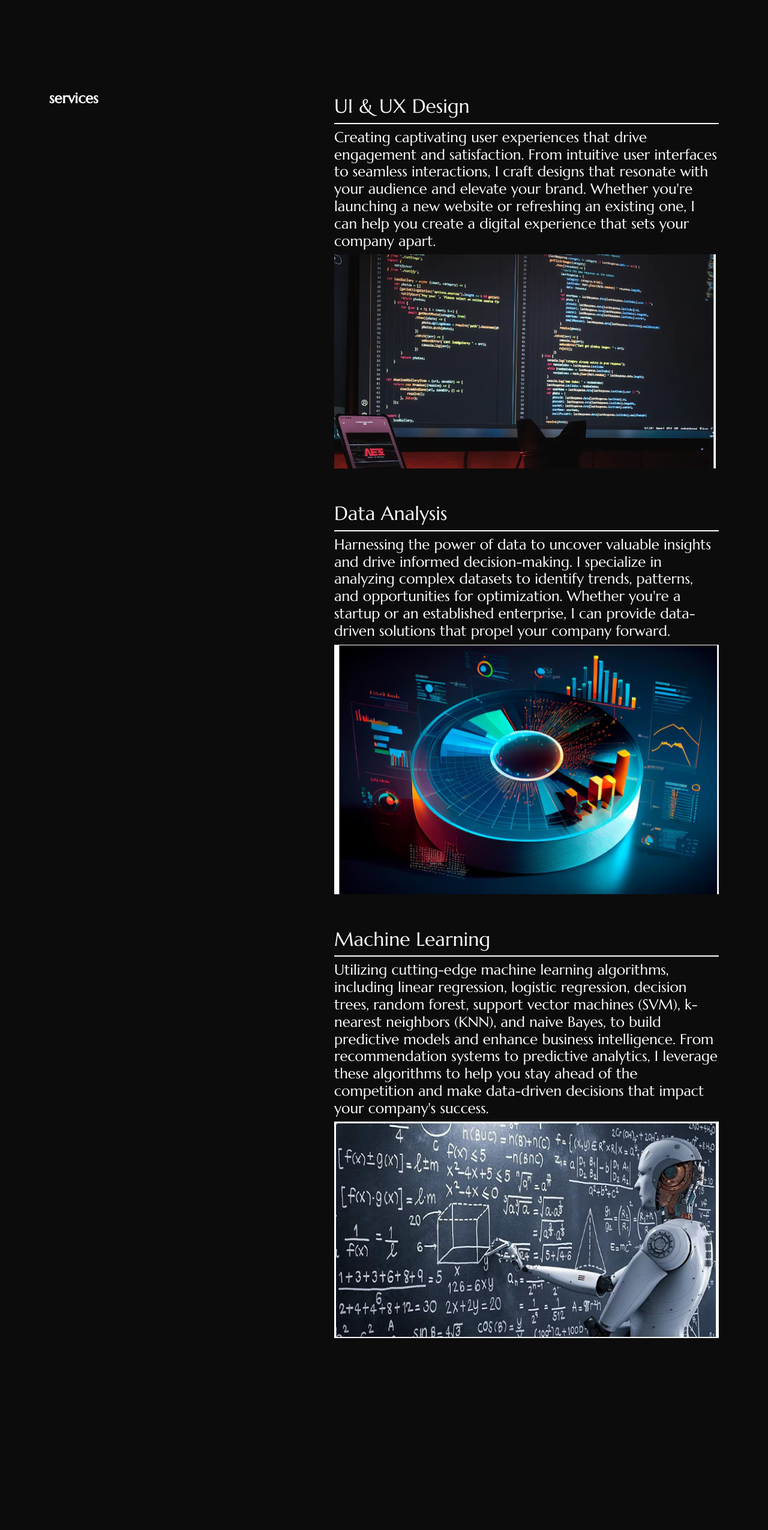
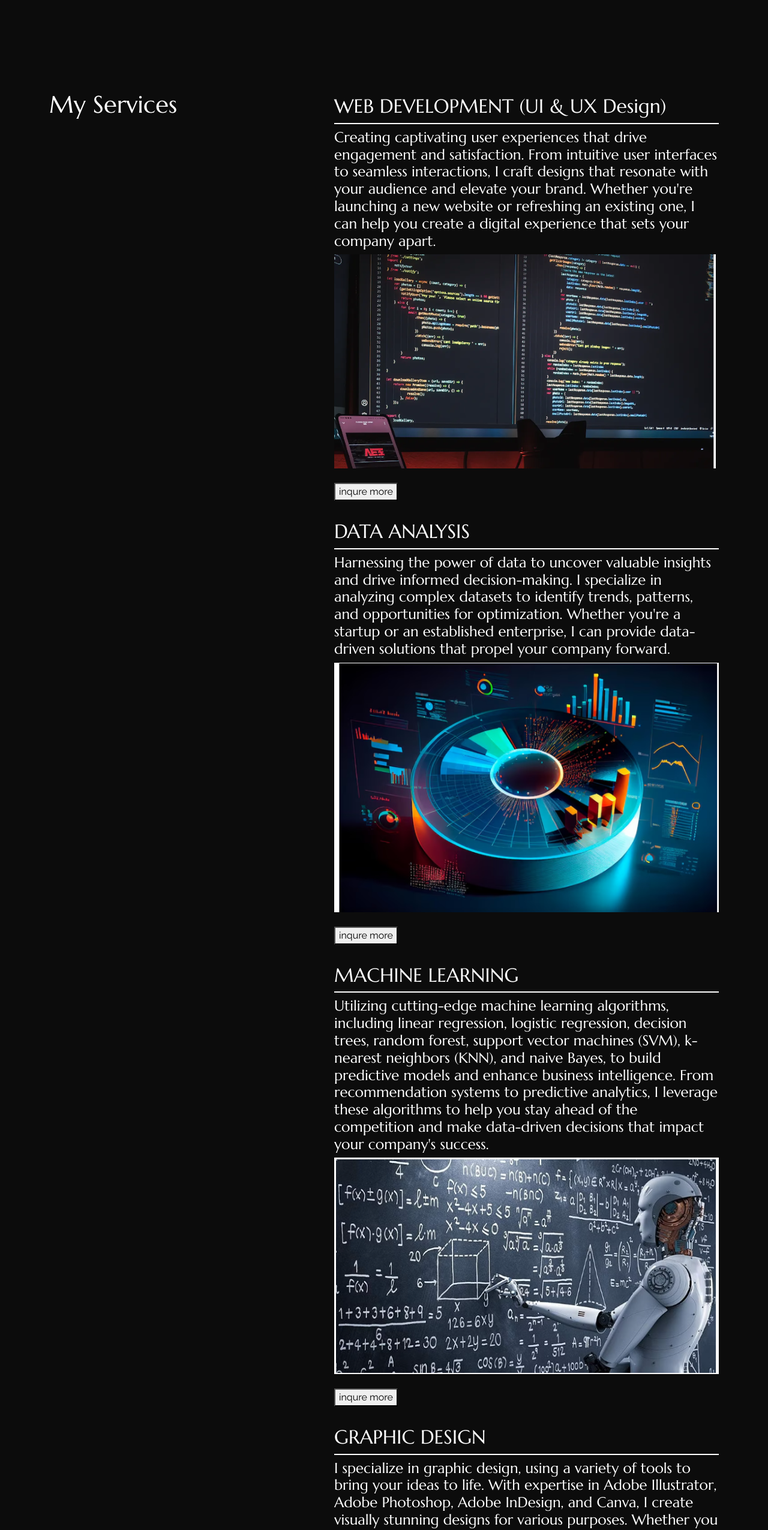
Before and after one commit to mugane-wahome/myprofile, a React (Create React App) app: page /about in a window 1280 px wide. Shown: the part 1280-3831 px from the top of the page at 60% size. Before the commit the page ends 3535 px from the top, so only its background shows below. Built offline with nearby package versions, Linux system fonts and the light colour scheme.

Commit message:
added job description

```diff
--- a/src/content_option.js
+++ b/src/content_option.js
@@ -4,6 +4,9 @@ import profile from "./assets/images/profile.jpg";
 import machine from "./assets/images/machine.png"
 import analysis from "./assets/images/analysis.png"
 import web from "./assets/images/web.png"
+import dev from "./assets/images/dev.png"
+import graphics from "./assets/images/graphics.png"
+
 
 const logotext = "MUGANE";
 const meta = {
@@ -81,19 +84,25 @@ const skills = [{
 
 const services = [{
 
-        title: "UI & UX Design",
+        title: "WEB DEVELOPMENT (UI & UX Design)",
         description: "Creating captivating user experiences that drive engagement and satisfaction. From intuitive user interfaces to seamless interactions, I craft designs that resonate with your audience and elevate your brand. Whether you're launching a new website or refreshing an existing one, I can help you create a digital experience that sets your company apart.",
         img: web,
     },
     {
-        title: "Data Analysis",
+        title: "DATA ANALYSIS",
         description: "Harnessing the power of data to uncover valuable insights and drive informed decision-making. I specialize in analyzing complex datasets to identify trends, patterns, and opportunities for optimization. Whether you're a startup or an established enterprise, I can provide data-driven solutions that propel your company forward.",
         img: analysis,
     },
     {
-        title: "Machine Learning",
+        title: "MACHINE LEARNING",
         description: "Utilizing cutting-edge machine learning algorithms, including linear regression, logistic regression, decision trees, random forest, support vector machines (SVM), k-nearest neighbors (KNN), and naive Bayes, to build predictive models and enhance business intelligence. From recommendation systems to predictive analytics, I leverage these algorithms to help you stay ahead of the competition and make data-driven decisions that impact your company's success.",
         img: machine
+    },
+
+    {
+        title: "GRAPHIC DESIGN",
+        description: "I specialize in graphic design, using a variety of tools to bring your ideas to life. With expertise in Adobe Illustrator, Adobe Photoshop, Adobe InDesign, and Canva, I create visually stunning designs for various purposes. Whether you need logos, brochures, posters, or digital illustrations, I leverage these tools to deliver high-quality graphics tailored to your needs. Additionally, I utilize Adobe Lightroom to enhance and retouch photographs, ensuring that your images stand out and make an impact. Let's work together to create visually captivating designs that elevate your brand and captivate your audience.",
+        img: graphics
     },
 
 ];
--- a/src/pages/about/index.js
+++ b/src/pages/about/index.js
@@ -11,6 +11,8 @@ import {
 } from "../../content_option";
 
 export const About = () => {
+
+
   return (
     <HelmetProvider>
       <Container className="About-header">
@@ -81,11 +83,14 @@ export const About = () => {
         </Row>
         <Row className="sec_sp">
           <Col lang="5">
-            <h3 className="color_sec py-4">services</h3>
+            <h1 className="color_sec py-4">My Services</h1>
           </Col>
           <Col lg="7">
             {services.map((data, i) => {
+
+
               return (
+                <>
                 <div className="service_ py-4" key={i}>
 
                   <h2 className="service__title">{data.title}</h2>
@@ -93,6 +98,9 @@ export const About = () => {
                   <img src={data.img} alt="" />
 
                 </div>
+                <button>inqure more</button>
+
+                </>
               );
             })}
           </Col>
```
Also changed, not shown: src/assets/images/dev.png (added), src/assets/images/graphics.png (added).
